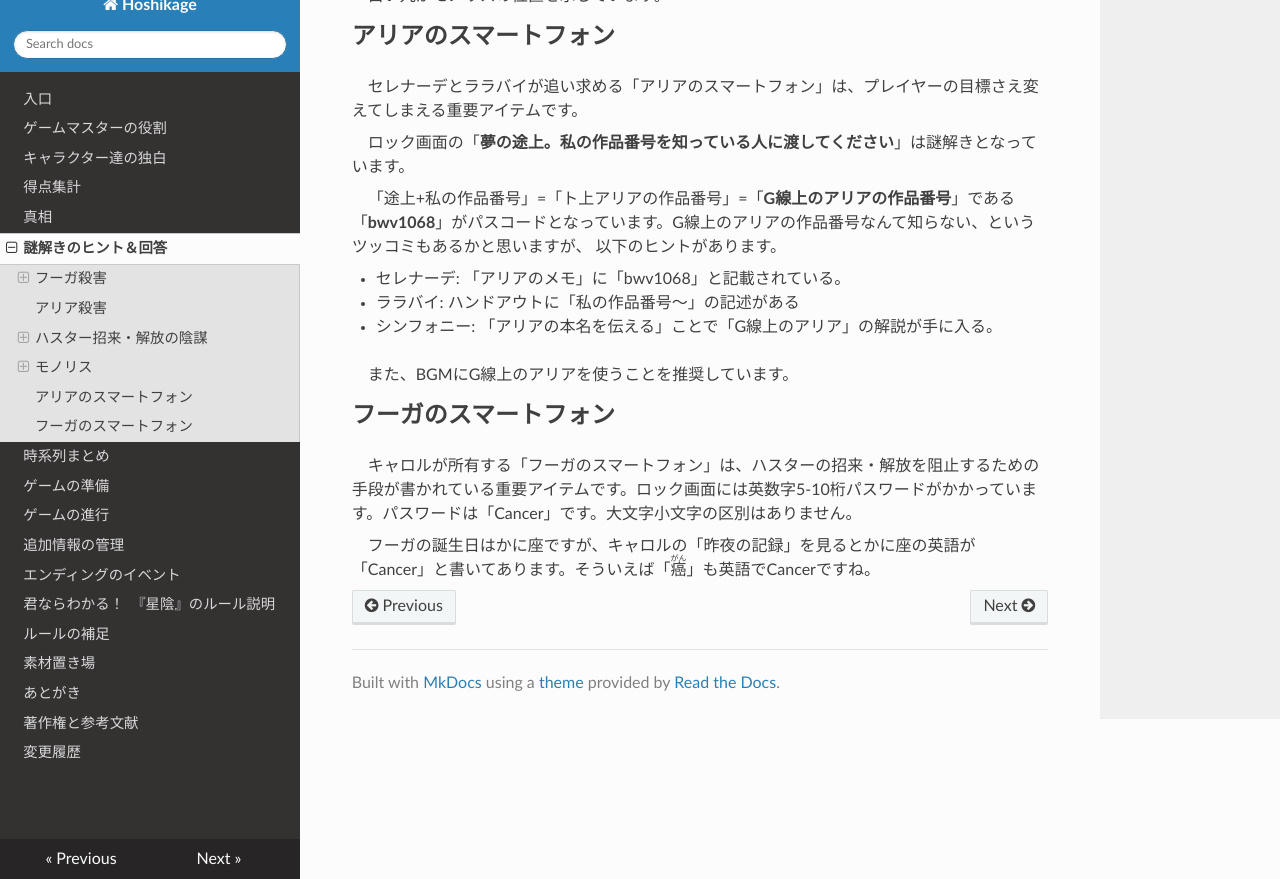
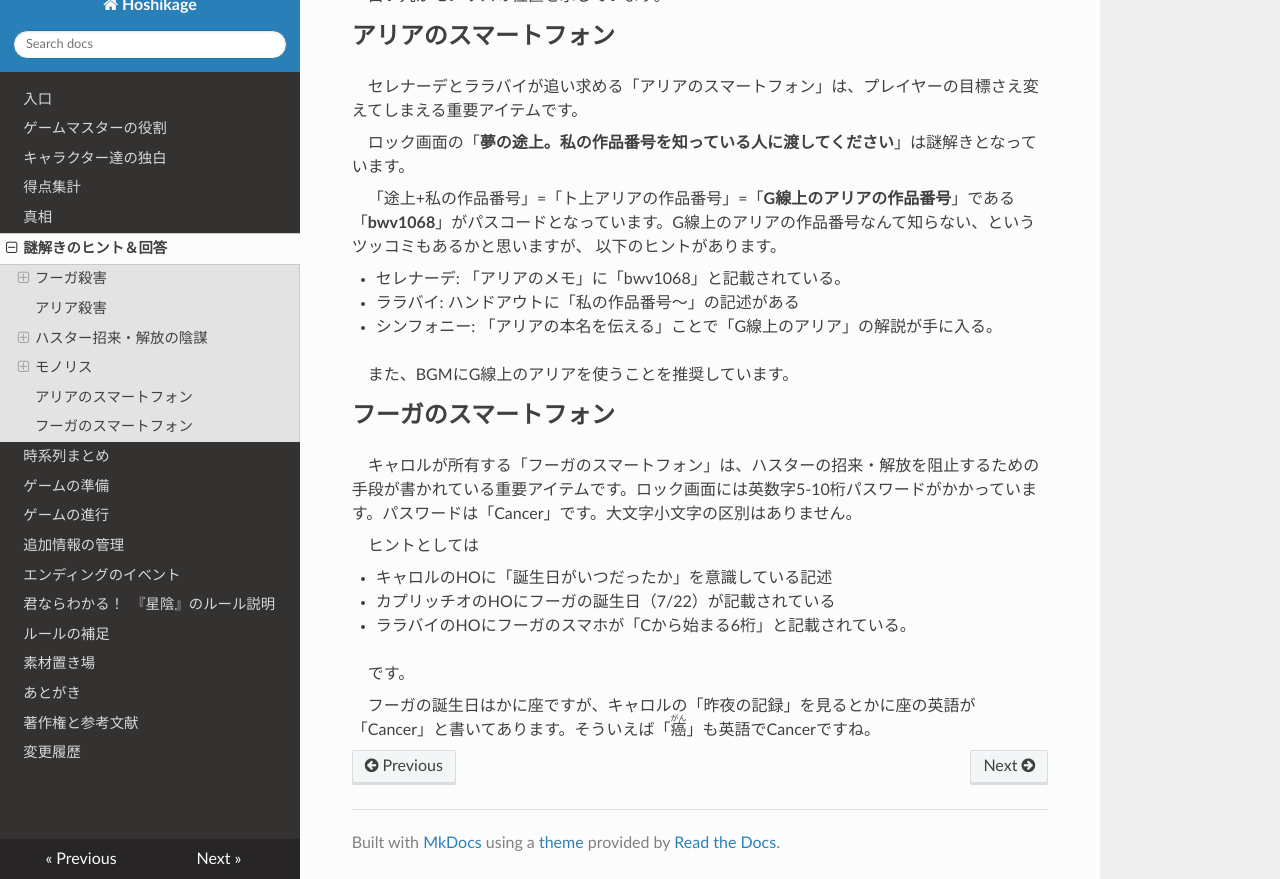
Before and after one commit to KTakahiro1729/Hoshikage, an MkDocs documentation site: the page built from docs/AnswersHints.md, in a window 1280 px wide and 900 px high, scrolled down 4104 px, cut to the strip 21-900 px from the top of the window. Built offline with MkDocs 1.6.1, drawn with Linux system fonts in a browser that asks for light colours; nearby versions of some CDN libraries.

Commit message:
add about hints

```diff
--- a/docs/AnswersHints.md
+++ b/docs/AnswersHints.md
@@ -142,4 +142,12 @@
 ## フーガのスマートフォン
 キャロルが所有する「フーガのスマートフォン」は、ハスターの招来・解放を阻止するための手段が書かれている重要アイテムです。ロック画面には英数字5-10桁パスワードがかかっています。パスワードは「Cancer」です。大文字小文字の区別はありません。
 
+ヒントとしては
+
+- キャロルのHOに「誕生日がいつだったか」を意識している記述
+- カプリッチオのHOにフーガの誕生日（7/22）が記載されている
+- ララバイのHOにフーガのスマホが「Cから始まる6桁」と記載されている。
+
+です。
+
 フーガの誕生日はかに座ですが、キャロルの「昨夜の記録」を見るとかに座の英語が「Cancer」と書いてあります。そういえば「<ruby>癌<rp>（</rp><rt>がん</rt><rp>）</rp></ruby>」も英語でCancerですね。
```
Also changed, not shown: docs/GettingReady.md (+1 -1 lines).
